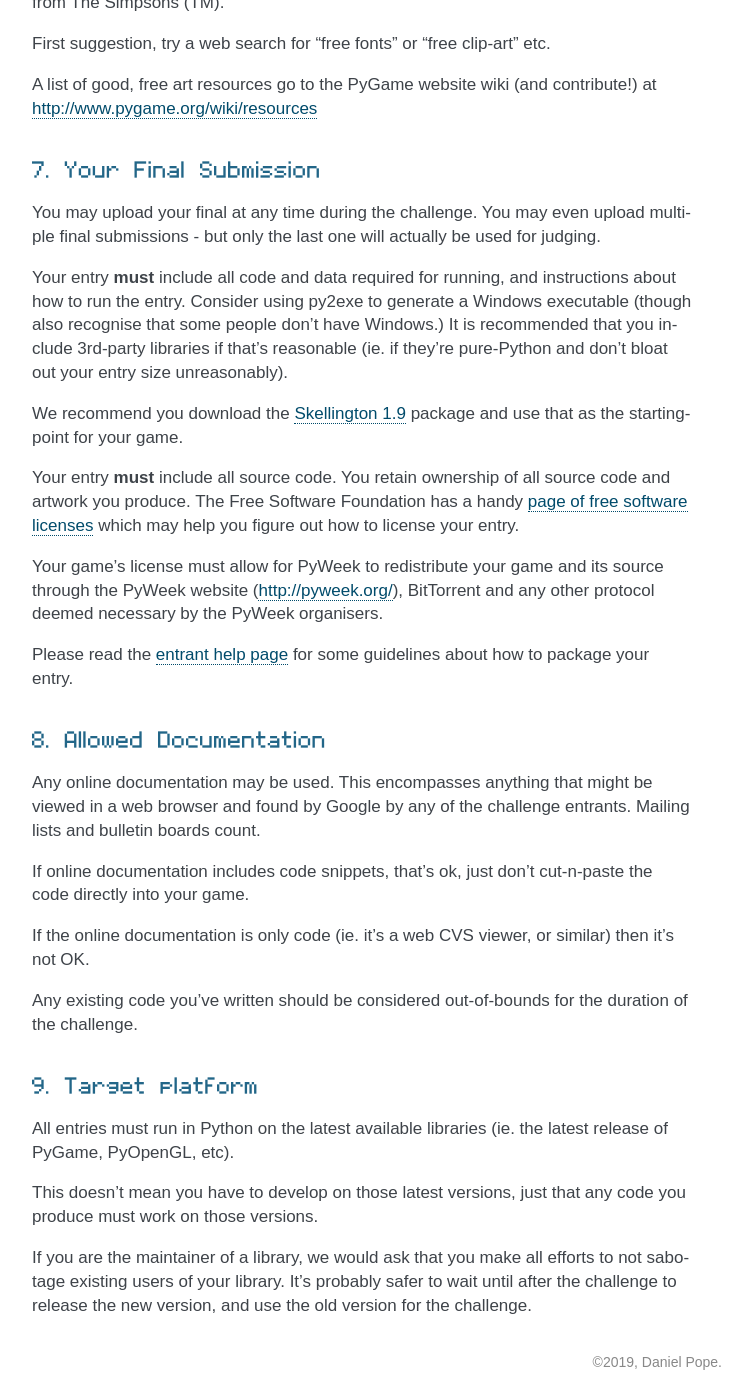
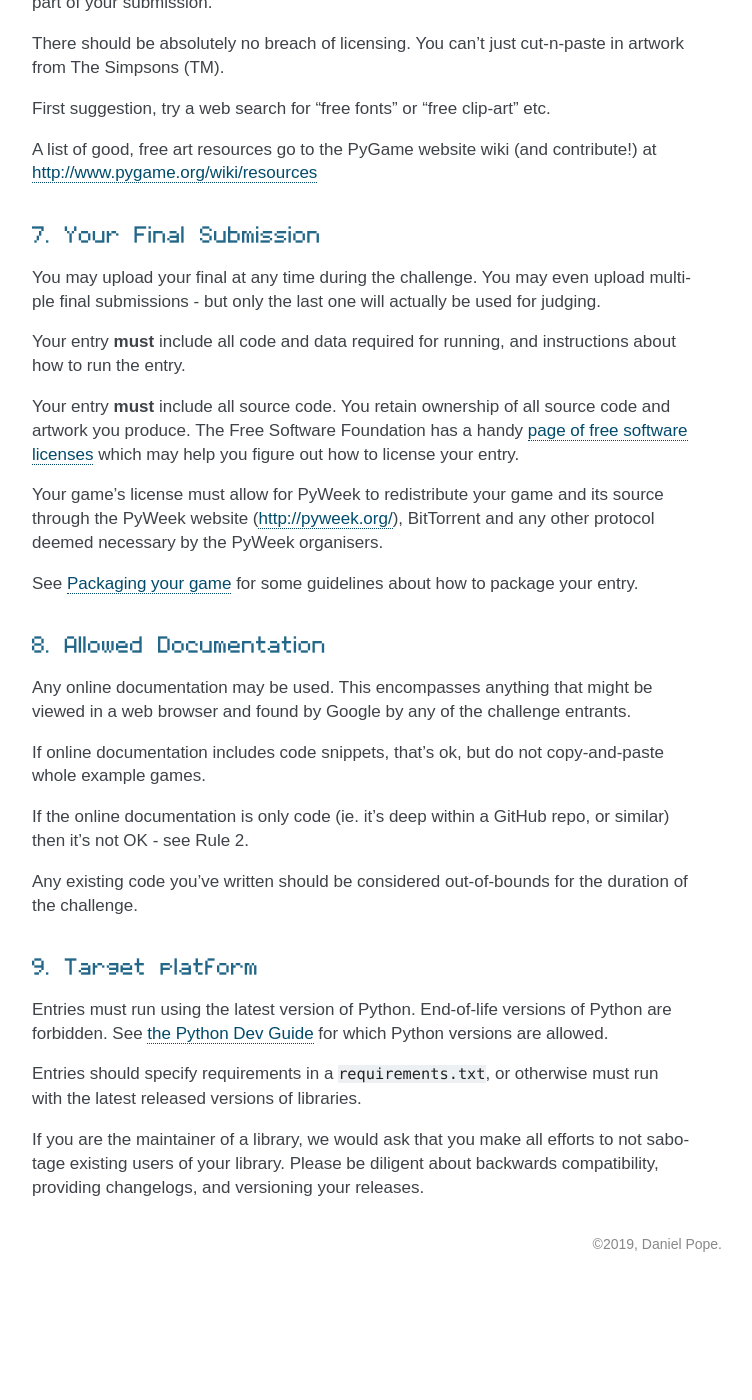
Before and after one commit to pyweekorg/docs, a Sphinx documentation site: the page built from docs/rules.rst, in a window 1280 px wide and 1400 px high, scrolled down 3284 px. Shown: the whole window, without its empty margins (388-1140 px from the left). Built offline with Sphinx 7.4.7, drawn with Linux system fonts in a browser that asks for light colours; after the commit the page ends 4566 px from its top, so only the background shows below that; some of the changed text lies outside the part shown.

Commit message:
Add rules around EOL interpreters

```diff
--- a/docs/rules.rst
+++ b/docs/rules.rst
@@ -165,6 +165,9 @@
 challenge *unless* you also make that artwork freely available to all
 other entrants.
 
+Any diagrams and concept art created during the theme voting week should not
+form part of your submission.
+
 There should be absolutely no breach of licensing. You can't just
 cut-n-paste in artwork from The Simpsons (TM).
 
@@ -185,16 +188,7 @@
 be used for judging.
 
 Your entry **must** include all code and data required for running, and
-instructions about how to run the entry. Consider using py2exe to
-generate a Windows executable (though also recognise that some people
-don't have Windows.) It is recommended that you include 3rd-party
-libraries if that's reasonable (ie. if they're pure-Python and don't
-bloat out your entry size unreasonably).
-
-We recommend you download the `Skellington 1.9`__ package and use that as the starting-point
-for your game.
-
-__ http://media.pyweek.org/static/skellington-1.9.zip
+instructions about how to run the entry.
 
 Your entry **must** include all source code. You retain ownership of all source
 code and artwork you produce. The Free Software Foundation has a handy
@@ -208,10 +202,7 @@
 BitTorrent and any other protocol deemed necessary by the PyWeek
 organisers.
 
-Please read the `entrant help page`__ for some guidelines about how to
-package your entry.
-
-__ http://media.pyweek.org/static/help.html
+See :doc:`packaging` for some guidelines about how to package your entry.
 
 
 8. Allowed Documentation
@@ -219,13 +210,13 @@
 
 Any online documentation may be used. This encompasses anything that
 might be viewed in a web browser and found by Google by any of the
-challenge entrants. Mailing lists and bulletin boards count.
+challenge entrants.
 
-If online documentation includes code snippets, that's ok, just don't
-cut-n-paste the code directly into your game.
+If online documentation includes code snippets, that's ok, but do not
+copy-and-paste whole example games.
 
-If the online documentation is only code (ie. it's a web CVS viewer, or
-similar) then it's not OK.
+If the online documentation is only code (ie. it's deep within a GitHub repo,
+or similar) then it's not OK - see Rule 2.
 
 Any existing code you've written should be considered out-of-bounds for
 the duration of the challenge.
@@ -234,13 +225,15 @@
 9. Target platform
 ------------------
 
-All entries must run in Python on the latest available libraries (ie.
-the latest release of PyGame, PyOpenGL, etc).
+Entries must run using the latest version of Python. End-of-life versions of
+Python are forbidden. See `the Python Dev Guide
+<https://devguide.python.org/#status-of-python-branches>`_ for which Python
+versions are allowed.
 
-This doesn't mean you have to develop on those latest versions, just
-that any code you produce must work on those versions.
+Entries should specify requirements in a ``requirements.txt``, or otherwise
+must run with the latest released versions of libraries.
 
 If you are the maintainer of a library, we would ask that you make all
-efforts to not sabotage existing users of your library. It's probably
-safer to wait until after the challenge to release the new version, and
-use the old version for the challenge.
+efforts to not sabotage existing users of your library. Please be diligent
+about backwards compatibility, providing changelogs, and versioning your
+releases.
```
Also changed, not shown: other parts of docs/rules.rst (+1 -1 lines).
